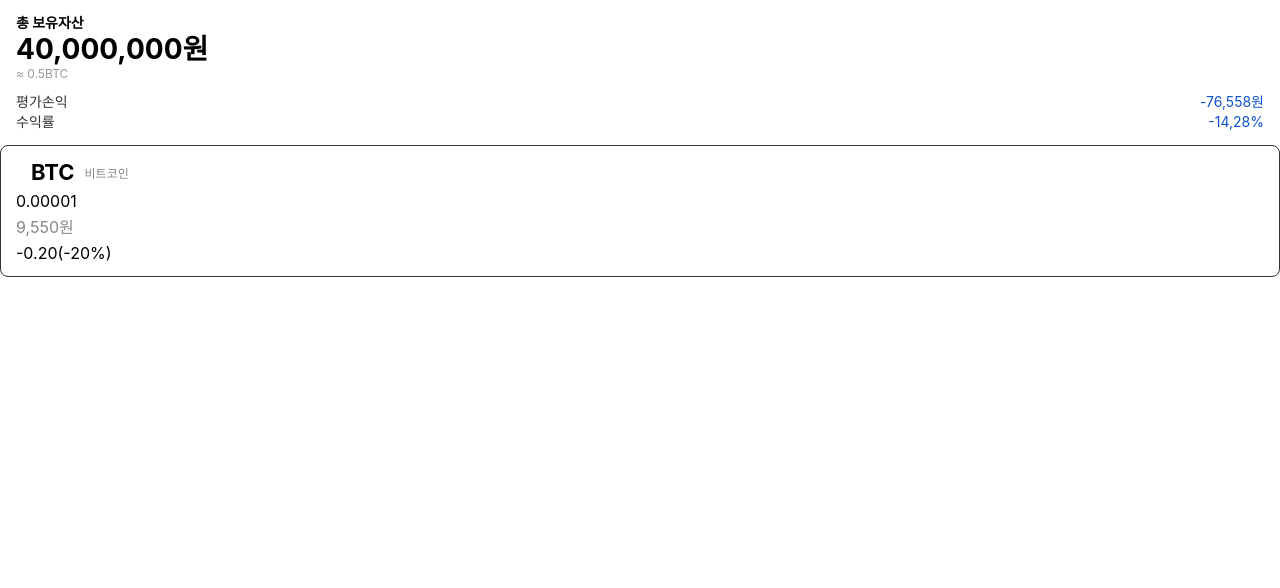
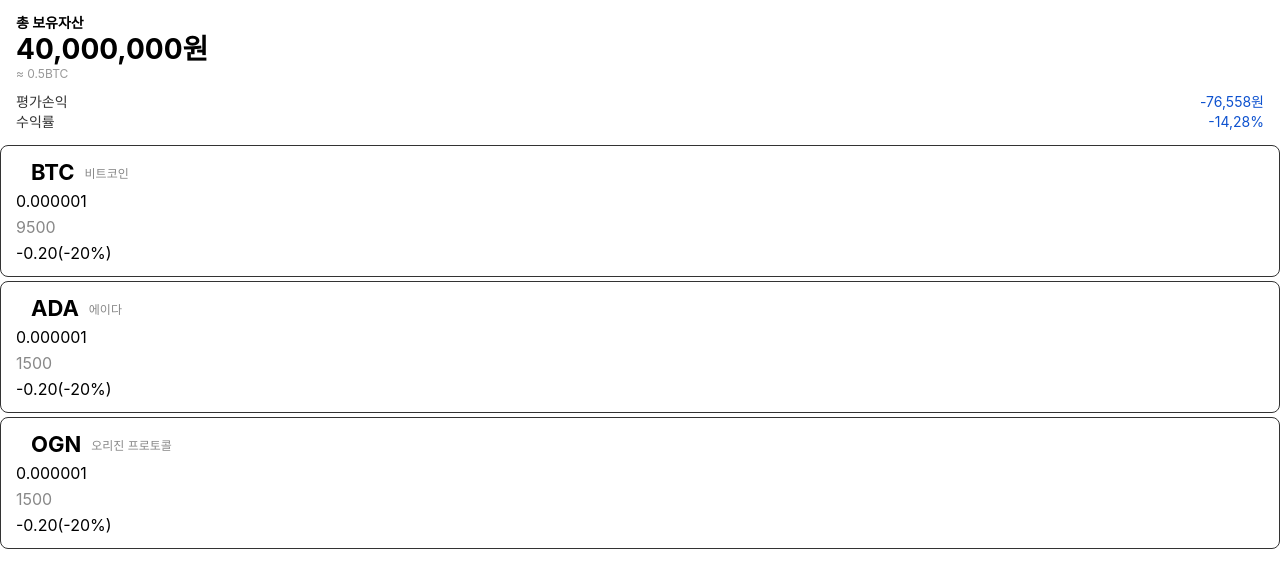
Before and after one commit to mono-crypto/mono-crypto, a React app in the folder frontend/: page / in a window 1280 px wide. Shown: the top 588 px of the page. Built offline with nearby package versions, Linux system fonts and the light colour scheme; a web font is replaced by a local one.

Commit message:
Add: Wallet 자산 목록 추가

```diff
--- a/frontend/src/components/WalletItem/WalletItem.tsx
+++ b/frontend/src/components/WalletItem/WalletItem.tsx
@@ -2,26 +2,32 @@
 
 import * as S from './styles'
 
-function WalletItem() {
+import { IWalletItem } from '@/pages/Wallet'
+
+
+interface WalletItemProps {
+    data: IWalletItem;
+}
+function WalletItem({data}:WalletItemProps) {
     return(
         <S.WalletItem>
             <S.Header>
                 <S.Title>
                     {/* 보유 코인종목 */}
-                    BTC
+                    {data.name}
                     <S.TitleTrans>
-                        비트코인
+                        {data.nameKr}
                     </S.TitleTrans>
                 </S.Title>
                 <S.Reserve>
                     {/* 현재 보유량 */}
-                    0.00001
+                    {data.reserve}
                 </S.Reserve>
             </S.Header>
             <S.Content>
                 <S.EvaluationAmount>
                     {/* 평가금액 */}
-                    9,550원
+                    {data.won}
                 </S.EvaluationAmount>
                 <S.Yield>
                     {/* 수익률 */}
--- a/frontend/src/components/WalletItem/styles.ts
+++ b/frontend/src/components/WalletItem/styles.ts
@@ -4,6 +4,10 @@
     padding: 15px;
     border: 1px solid #333;
     border-radius: 8px;
+
+    & + & {
+        margin-top: 4px;
+    }
 `
 export const Header = styled.div`
     font-size: 16px;
--- /dev/null
+++ b/frontend/src/components/WalletItemGroup/WalletItemGroup.tsx
@@ -0,0 +1,15 @@
+import React from 'react'
+
+interface WalletItemGroupProps {
+    children: React.ReactNode
+}
+
+function WalletItemGroup({children}: WalletItemGroupProps) {
+    return (
+        <div>
+            {children}
+        </div>
+    )
+}
+
+export default WalletItemGroup
--- /dev/null
+++ b/frontend/src/components/WalletItemGroup/index.tsx
@@ -0,0 +1 @@
+export {default} from './WalletItemGroup'
--- a/frontend/src/pages/Wallet.tsx
+++ b/frontend/src/pages/Wallet.tsx
@@ -1,13 +1,56 @@
-import React from 'react'
+import React, { useState } from 'react'
 
 import WalletSummary from '@/components/WalletSummary'
 import WalletItem from '@/components/WalletItem'
+import WalletItemGroup from '@/components/WalletItemGroup'
+
+export interface IWalletItem {
+    name: string;
+    nameKr: string;
+    won: number;
+    current: number
+    reserve: number;
+}
 
 function Wallet() {
+    const [wallItemData] = useState<IWalletItem[]>([
+        {
+            name: 'BTC',
+            nameKr: '비트코인',
+            // 보유한 코인의 평가금액
+            won: 9500,
+            // 현재 코인시세
+            current: 5000,
+            // 보유량
+            reserve: 0.000001,
+        },
+        {
+            name: 'ADA',
+            nameKr: '에이다',
+            won: 1500,
+            current: 5000,
+            reserve: 0.000001
+        },
+        {
+            name: 'OGN',
+            nameKr: '오리진 프로토콜',
+            won: 1500,
+            current: 5000,
+            reserve: 0.000001
+        },
+    ])
+
+    const mapToWalletItem = (data:IWalletItem[]) => {
+        return data.map((data, index) => {
+            return (<WalletItem data={data} key={index}/>);
+        })
+    }
     return (
         <>
             <WalletSummary />
-            <WalletItem />
+            <WalletItemGroup>
+                {mapToWalletItem(wallItemData)}
+            </WalletItemGroup>
         </>
     )
 }
```
